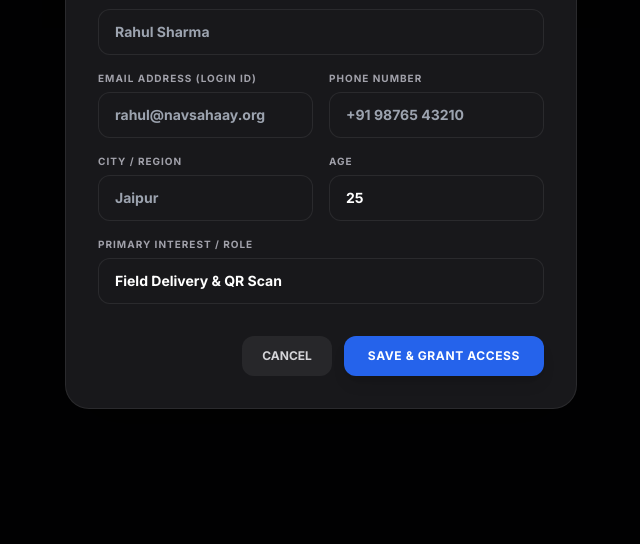
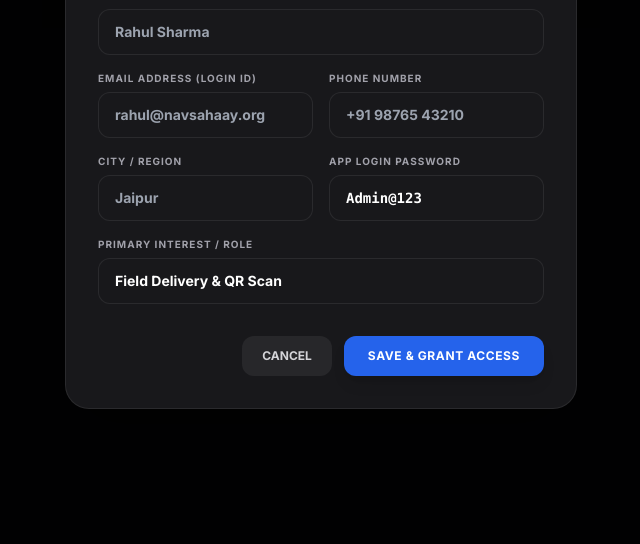
Before and after one commit to supportzingtv-create/NavSahaay, a Flask app: page /admin/volunteers in a window 1280 px wide, after a click on "+ ADD NEW VOLUNTEER". Shown: the part 256-800 px from the top of the page, without its empty margins (319-959 px from the left). Run offline with Flask 3, Linux system fonts and the light colour scheme; the visitor is signed in with stand-in values (Sample User, id 1); data that the repository does not hold is empty; some libraries are stand-ins or nearby versions.

Commit message:
gvcvcykwcvkhgc

```diff
--- a/app/routes/admin.py
+++ b/app/routes/admin.py
@@ -469,6 +469,7 @@ def volunteers():
 def new_volunteer():
     try:
         import secrets
+        password = request.form.get("password", "Admin@123").strip()
         v = Volunteer(
             reference_id="VOL-" + secrets.token_hex(4).upper(),
             name=request.form["name"],
@@ -480,8 +481,10 @@ def new_volunteer():
             availability="Full-time",
             status="ACTIVE"
         )
+        # Store temporary password attribute for reference
+        setattr(v, 'password', password)
         v.save()
-        flash("Volunteer created successfully with Active App Access.", "success")
+        flash(f"Volunteer created! Login Email: {v.email} | Password: {password}", "success")
     except Exception as e:
         flash(f"Error creating volunteer: {e}", "error")
     return redirect(url_for("admin.volunteers"))
--- a/app/templates/admin/volunteers.html
+++ b/app/templates/admin/volunteers.html
@@ -103,8 +103,8 @@
                     <input type="text" name="city" required class="w-full bg-zinc-800 border border-zinc-700 rounded-xl px-4 py-3 text-sm text-white focus:outline-none focus:border-blue-500 font-bold" placeholder="Jaipur">
                 </div>
                 <div>
-                    <label class="block text-[10px] font-black text-zinc-400 uppercase tracking-widest mb-1.5">Age</label>
-                    <input type="number" name="age" value="25" required class="w-full bg-zinc-800 border border-zinc-700 rounded-xl px-4 py-3 text-sm text-white focus:outline-none focus:border-blue-500 font-bold">
+                    <label class="block text-[10px] font-black text-zinc-400 uppercase tracking-widest mb-1.5">App Login Password</label>
+                    <input type="text" name="password" value="Admin@123" required class="w-full bg-zinc-800 border border-zinc-700 rounded-xl px-4 py-3 text-sm text-white focus:outline-none focus:border-blue-500 font-bold font-mono" placeholder="Admin@123">
                 </div>
             </div>
             <div>
```
